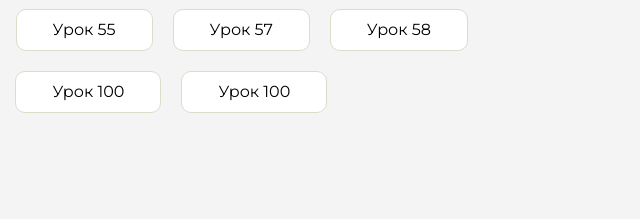
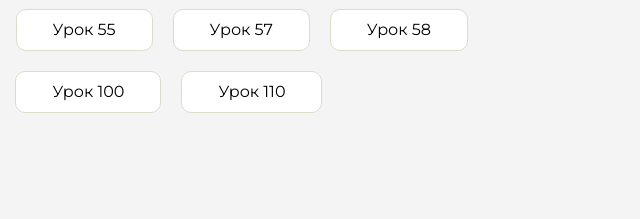
Before and after one commit to araptann/homework, a plain HTML site: page index.html in a window 1280 px wide. Shown: the part 291-510 px from the top of the page, 599-1239 px from the left. Drawn offline with Linux system fonts and the light colour scheme.

Commit message:
Update index.html

```diff
--- a/index.html
+++ b/index.html
@@ -126,7 +126,7 @@
                         <a href="final/index.html">Урок 100</a>
                     </li>
                     <li class="content__list-item">
-                        <a href="110/index.html">Урок 100</a>
+                        <a href="110/index.html">Урок 110</a>
                     </li>
                 </ul>
             </div>
```
